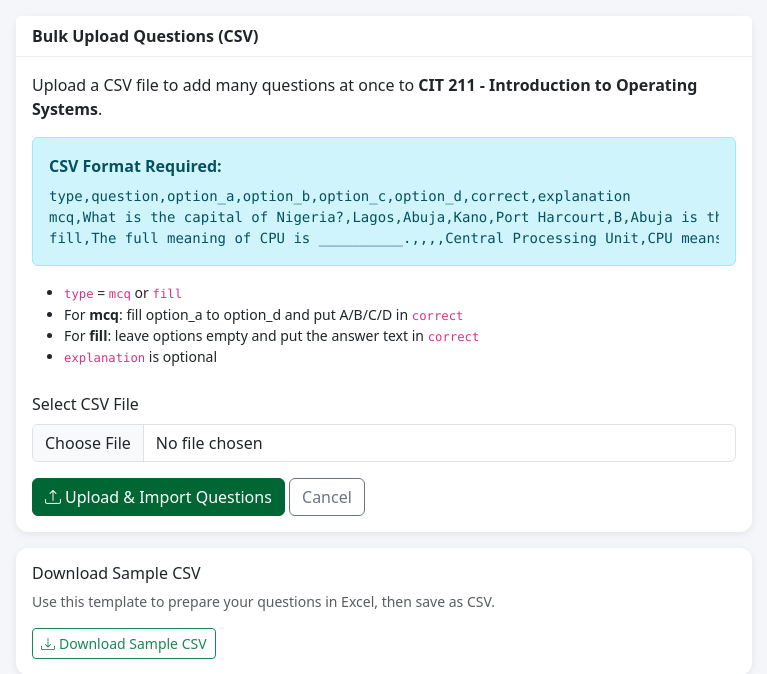
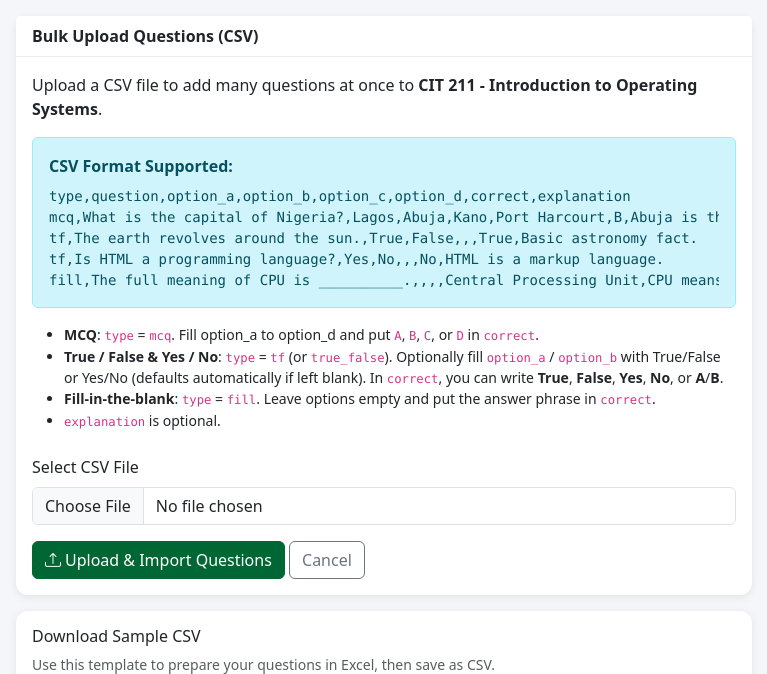
Before and after one commit to fishmedialagos/noun-exam-practice, a Flask app: page /admin/exam/1/upload-csv in a window 1280 px wide. Shown: the part 104-778 px from the top of the page, without its empty margins (256-1023 px from the left). Run offline with Flask 3, Linux system fonts and the light colour scheme; a user stored in the database is signed in.

Commit message:
Add files via upload

```diff
--- a/app.py
+++ b/app.py
@@ -777,7 +777,42 @@ def upload_questions_csv(exam_id):
                 if not text:
                     continue
 
-                if qtype == 'fill':
+                if qtype in ['tf', 'true_false', 'true/false', 'boolean', 'yes_no', 'yes/no']:
+                    raw_correct = (row.get('correct') or '').strip().lower()
+                    opt_a = (row.get('option_a') or '').strip()
+                    opt_b = (row.get('option_b') or '').strip()
+
+                    # If options are not specified, default to True / False or Yes / No based on format
+                    is_yes_no = ('yes' in raw_correct or 'no' in raw_correct or
+                                 opt_a.lower() in ['yes', 'no'] or opt_b.lower() in ['yes', 'no'] or
+                                 'yes' in qtype)
+
+                    if not opt_a:
+                        opt_a = 'Yes' if is_yes_no else 'True'
+                    if not opt_b:
+                        opt_b = 'No' if is_yes_no else 'False'
+
+                    # Determine whether the correct answer maps to A or B
+                    if raw_correct in ['a', 'true', 't', 'yes', 'y', '1'] or raw_correct == opt_a.lower():
+                        correct = 'A'
+                    elif raw_correct in ['b', 'false', 'f', 'no', 'n', '0'] or raw_correct == opt_b.lower():
+                        correct = 'B'
+                    else:
+                        continue
+
+                    q = Question(
+                        exam_id=exam_id,
+                        question_text=text,
+                        question_type='mcq',
+                        option_a=opt_a,
+                        option_b=opt_b,
+                        option_c='',
+                        option_d='',
+                        correct_answer=correct,
+                        explanation=(row.get('explanation') or '').strip(),
+                        order=max_order + added + 1
+                    )
+                elif qtype == 'fill':
                     correct = (row.get('correct') or '').strip()
                     if not correct:
                         continue
@@ -790,17 +825,35 @@ def upload_questions_csv(exam_id):
                         order=max_order + added + 1
                     )
                 else:
-                    correct = (row.get('correct') or '').strip().upper()
-                    if correct not in ['A', 'B', 'C', 'D']:
+                    raw_correct = (row.get('correct') or '').strip()
+                    upper_correct = raw_correct.upper()
+
+                    # If marked as MCQ but options or correct are True/False or Yes/No, auto-handle as True/False
+                    opt_a = (row.get('option_a') or '').strip()
+                    opt_b = (row.get('option_b') or '').strip()
+                    opt_c = (row.get('option_c') or '').strip()
+                    opt_d = (row.get('option_d') or '').strip()
+
+                    if raw_correct.lower() in ['true', 'false', 'yes', 'no']:
+                        is_yes_no = raw_correct.lower() in ['yes', 'no'] or opt_a.lower() in ['yes', 'no']
+                        if not opt_a:
+                            opt_a = 'Yes' if is_yes_no else 'True'
+                        if not opt_b:
+                            opt_b = 'No' if is_yes_no else 'False'
+                        correct = 'A' if raw_correct.lower() in ['true', 'yes'] else 'B'
+                    elif upper_correct in ['A', 'B', 'C', 'D']:
+                        correct = upper_correct
+                    else:
                         continue
+
                     q = Question(
                         exam_id=exam_id,
                         question_text=text,
                         question_type='mcq',
-                        option_a=(row.get('option_a') or '').strip(),
-                        option_b=(row.get('option_b') or '').strip(),
-                        option_c=(row.get('option_c') or '').strip(),
-                        option_d=(row.get('option_d') or '').strip(),
+                        option_a=opt_a,
+                        option_b=opt_b,
+                        option_c=opt_c,
+                        option_d=opt_d,
                         correct_answer=correct,
                         explanation=(row.get('explanation') or '').strip(),
                         order=max_order + added + 1
@@ -837,7 +890,9 @@ def download_sample_csv():
 
     sample = """type,question,option_a,option_b,option_c,option_d,correct,explanation
 mcq,What does SQL stand for?,Structured Query Language,Simple Query Language,Standard Question Language,Sequential Query Logic,A,SQL means Structured Query Language
-mcq,Which is a primary key characteristic?,It can contain NULL values,It uniquely identifies each record,It can have duplicate values,It is optional,B,Primary key uniquely identifies each record
+tf,Operating systems manage computer hardware and software resources.,True,False,,,True,OS manages hardware and software
+tf,Python is a compiled machine code language only.,True,False,,,False,Python is an interpreted language
+tf,Is RAM volatile memory?,Yes,No,,,Yes,RAM loses its content when power is turned off
 fill,The full meaning of FIFO is __________.,,,,First In First Out,FIFO stands for First In First Out
 fill,A __________ is a program in execution.,,,,process,A process is a program in execution
 mcq,Which scheduling algorithm can cause starvation?,Round Robin,First Come First Served,Shortest Job First,None of the above,C,SJF can cause starvation of long processes
--- a/templates/admin/upload_csv.html
+++ b/templates/admin/upload_csv.html
@@ -19,17 +19,20 @@
                 <p>Upload a CSV file to add many questions at once to <strong>{{ exam.title }}</strong>.</p>
 
                 <div class="alert alert-info">
-                    <strong>CSV Format Required:</strong>
+                    <strong>CSV Format Supported:</strong>
                     <pre class="mb-0 mt-2 small">type,question,option_a,option_b,option_c,option_d,correct,explanation
 mcq,What is the capital of Nigeria?,Lagos,Abuja,Kano,Port Harcourt,B,Abuja is the capital.
+tf,The earth revolves around the sun.,True,False,,,True,Basic astronomy fact.
+tf,Is HTML a programming language?,Yes,No,,,No,HTML is a markup language.
 fill,The full meaning of CPU is __________.,,,,Central Processing Unit,CPU means Central Processing Unit</pre>
                 </div>
 
                 <ul class="small">
-                    <li><code>type</code> = <code>mcq</code> or <code>fill</code></li>
-                    <li>For <strong>mcq</strong>: fill option_a to option_d and put A/B/C/D in <code>correct</code></li>
-                    <li>For <strong>fill</strong>: leave options empty and put the answer text in <code>correct</code></li>
-                    <li><code>explanation</code> is optional</li>
+                    <li><strong>MCQ</strong>: <code>type</code> = <code>mcq</code>. Fill option_a to option_d and put <code>A</code>, <code>B</code>, <code>C</code>, or <code>D</code> in <code>correct</code>.</li>
+                    <li><strong>True / False & Yes / No</strong>: <code>type</code> = <code>tf</code> (or <code>true_false</code>).
+                        Optionally fill <code>option_a</code> / <code>option_b</code> with True/False or Yes/No (defaults automatically if left blank). In <code>correct</code>, you can write <strong>True</strong>, <strong>False</strong>, <strong>Yes</strong>, <strong>No</strong>, or <strong>A</strong>/<strong>B</strong>.</li>
+                    <li><strong>Fill-in-the-blank</strong>: <code>type</code> = <code>fill</code>. Leave options empty and put the answer phrase in <code>correct</code>.</li>
+                    <li><code>explanation</code> is optional.</li>
                 </ul>
 
                 <form method="POST" enctype="multipart/form-data" class="mt-4">
```
